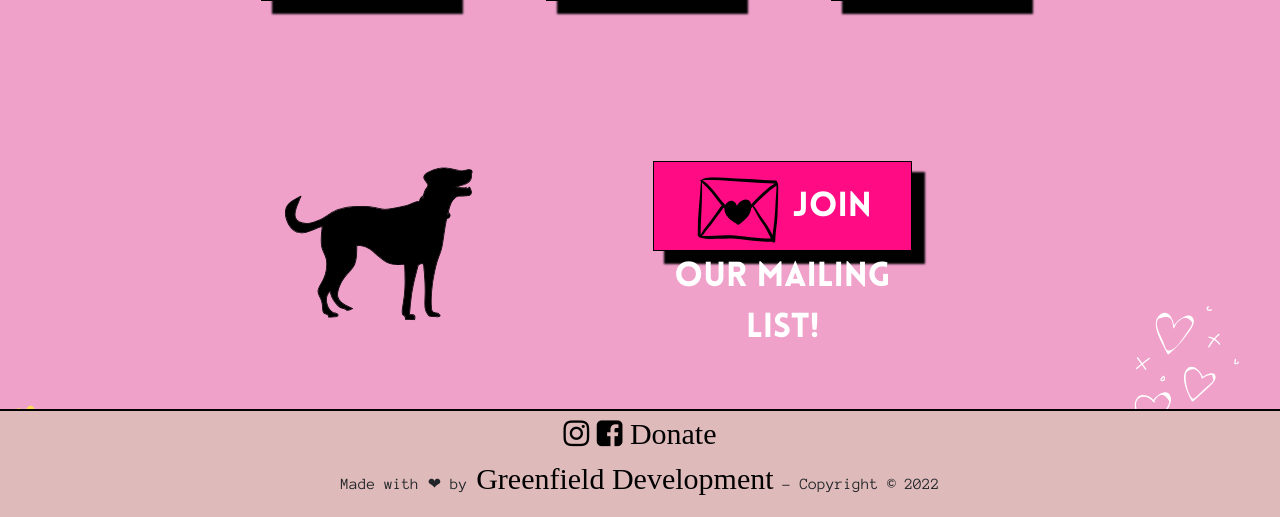
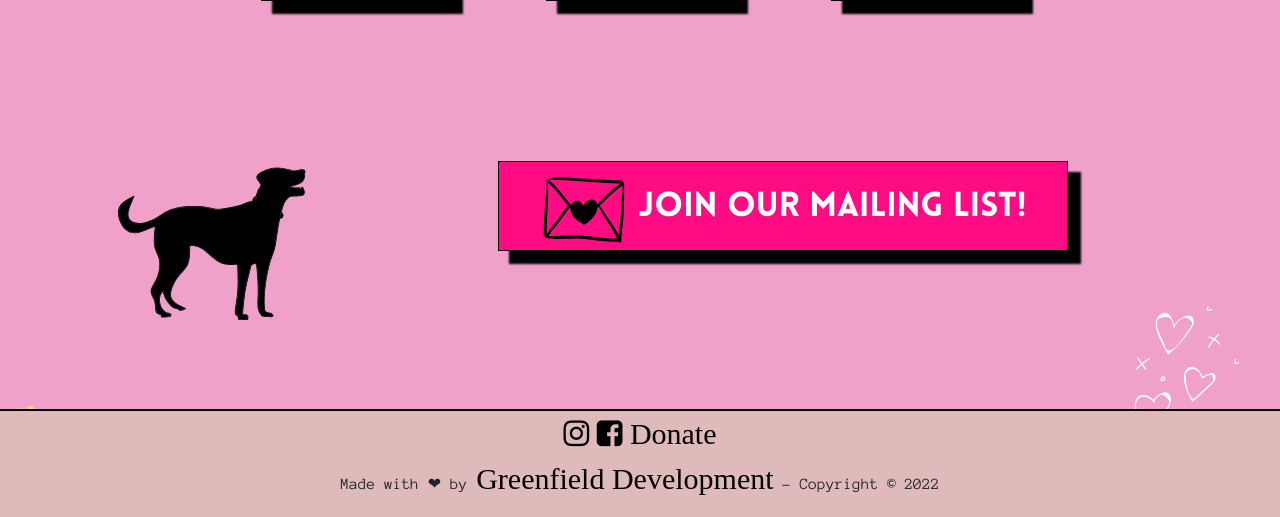
Before and after one commit to gngantt/GalsBestPalTheme, a WordPress theme: template index.php in a window 1280 px wide. Shown: the part 975-1492 px from the top of the page. Run offline with PHP 8.4 and a stand-in for WordPress, Linux system fonts and the light colour scheme; the site name, menu and one post (Sample post) are stand-ins, and other content is empty; style sheets or scripts are compiled from the project's sources; some libraries are stand-ins or nearby versions; some web fonts are replaced.

Commit message:
changed link to text and not div, modified css

```diff
--- a/index.php
+++ b/index.php
@@ -99,17 +99,14 @@
 					src="<?php echo get_template_directory_uri(); ?>/images/dogsilhouette1.svg"
 					alt="Silhouette of a dog barking"/>
 			</div>
-			<a href="http://eepurl.com/h4RqFX" target="_blank">
 				<div class="col-xs-12 col-sm-10 col-md-5 col-lg-6 mailing">
 					<p>			<img class="filter-white envelope"
 											src="<?php echo get_template_directory_uri(); ?>/images/mailinglist.svg"
 											alt="envelope with heart on it"
 											height="90"
 											width="90"/>
-
-					Join our mailing list!</p>
+						<a href="http://eepurl.com/h4RqFX" target="_blank">Join our mailing list!</a></p>
 				</div>
-			</a>
 		</div>
 	</div>
 
--- a/src/sass/theme/_theme.scss
+++ b/src/sass/theme/_theme.scss
@@ -156,6 +156,11 @@
     border: 1px solid $black;
     color:#fff;
     font-family: 'Lovelo';
+}
+
+.mailing a{
+    text-decoration: none;
+    color: #fff;
 }
 
 .mailing p {
```
